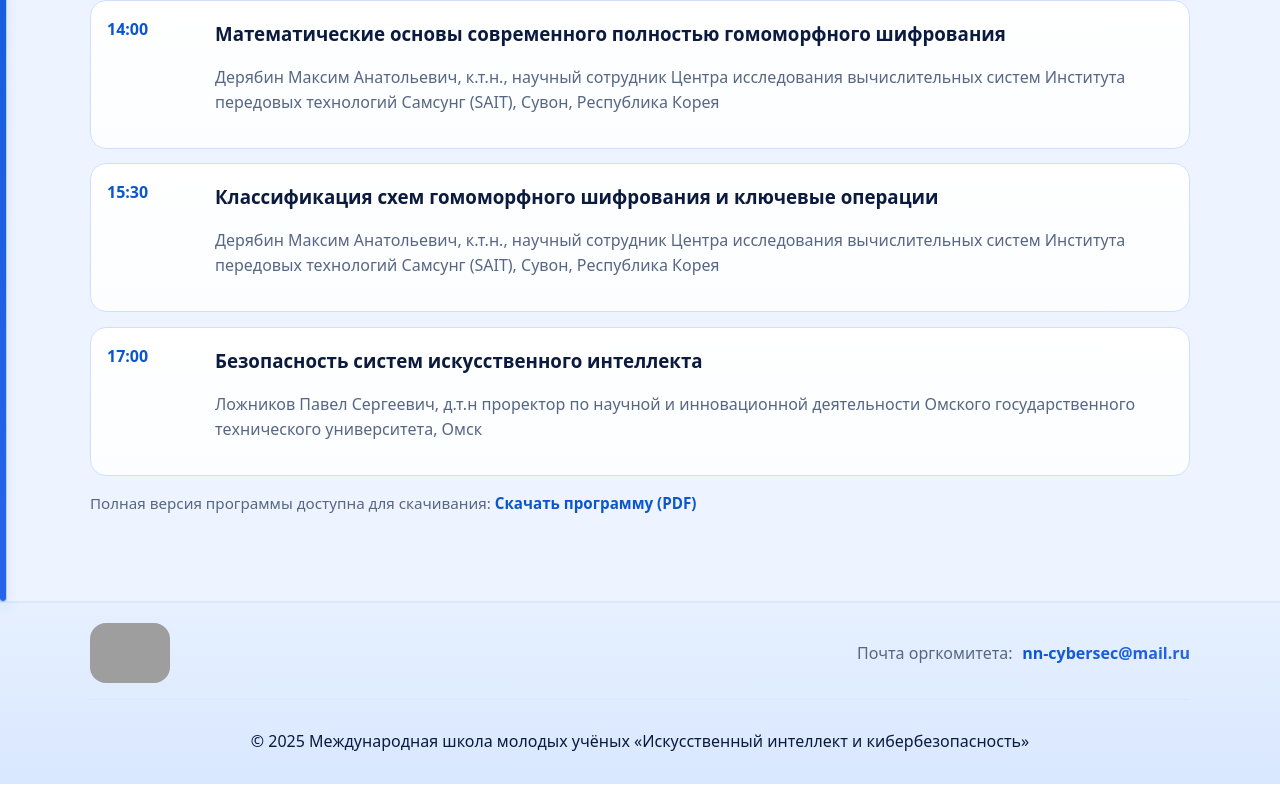
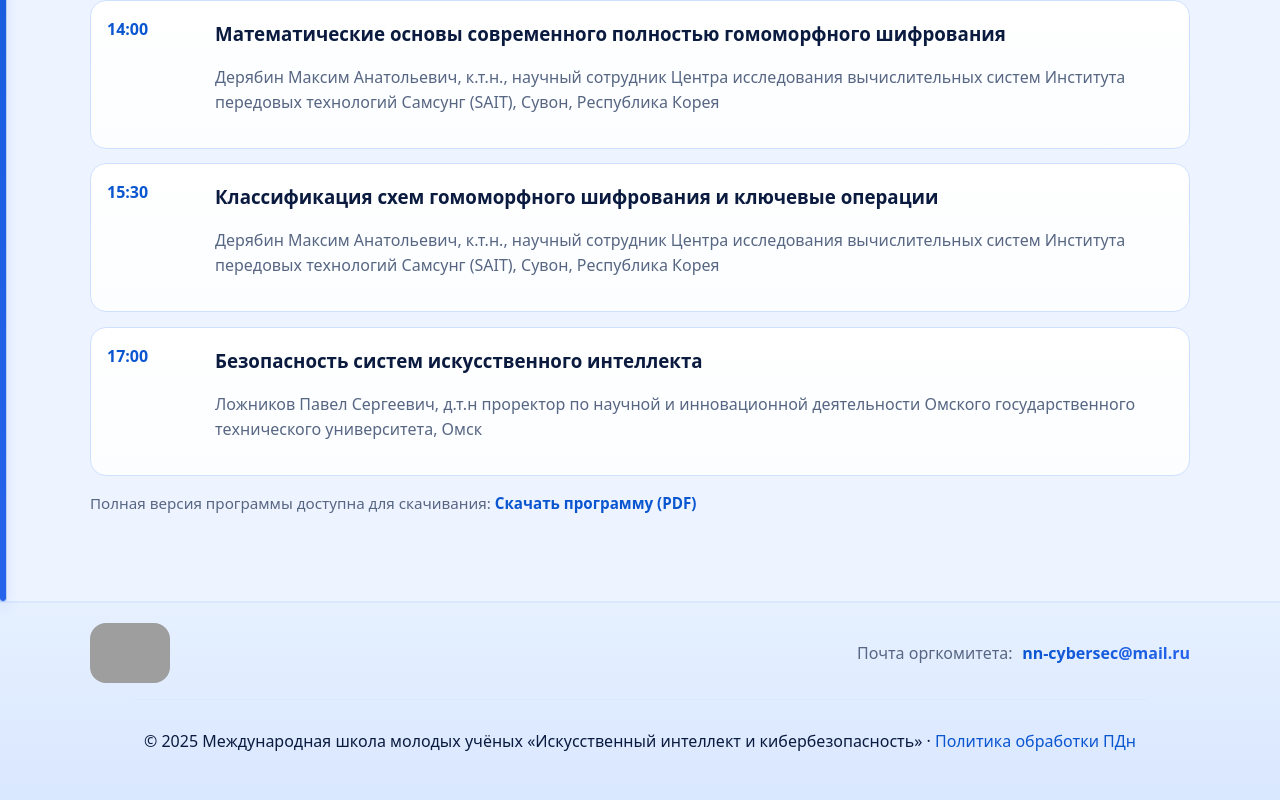
Before and after one commit to nn-cybersec/nn-cybersec, a plain HTML site: page index.html in a window 1280 px wide. Shown: the part 2699-3499 px from the top of the page. Drawn offline with Linux system fonts and the light colour scheme; grey boxes are pictures that could not be loaded.

Commit message:
Update index.html

```diff
--- a/index.html
+++ b/index.html
@@ -304,12 +304,15 @@
     <div class="footer-contact">
       <span class="muted">Почта оргкомитета:</span>
       <a class="footer-email" href="mailto:ai-cybersec@ncfu.ru">nn-cybersec@mail.ru</a>
-    </div>
   </div>
 
   <div class="container footer-bottom">
-    <p>&copy; <span id="year"></span> Международная школа молодых учёных «Искусственный интеллект и кибербезопасность»</p>
-  </div>
+  <p>
+    &copy; <span id="year"></span> Международная школа молодых учёных
+    «Искусственный интеллект и кибербезопасность» ·
+    <a href="privacy.html">Политика обработки ПДн</a>
+  </p>
+</div>
 </footer>
 
       </nav>
```
